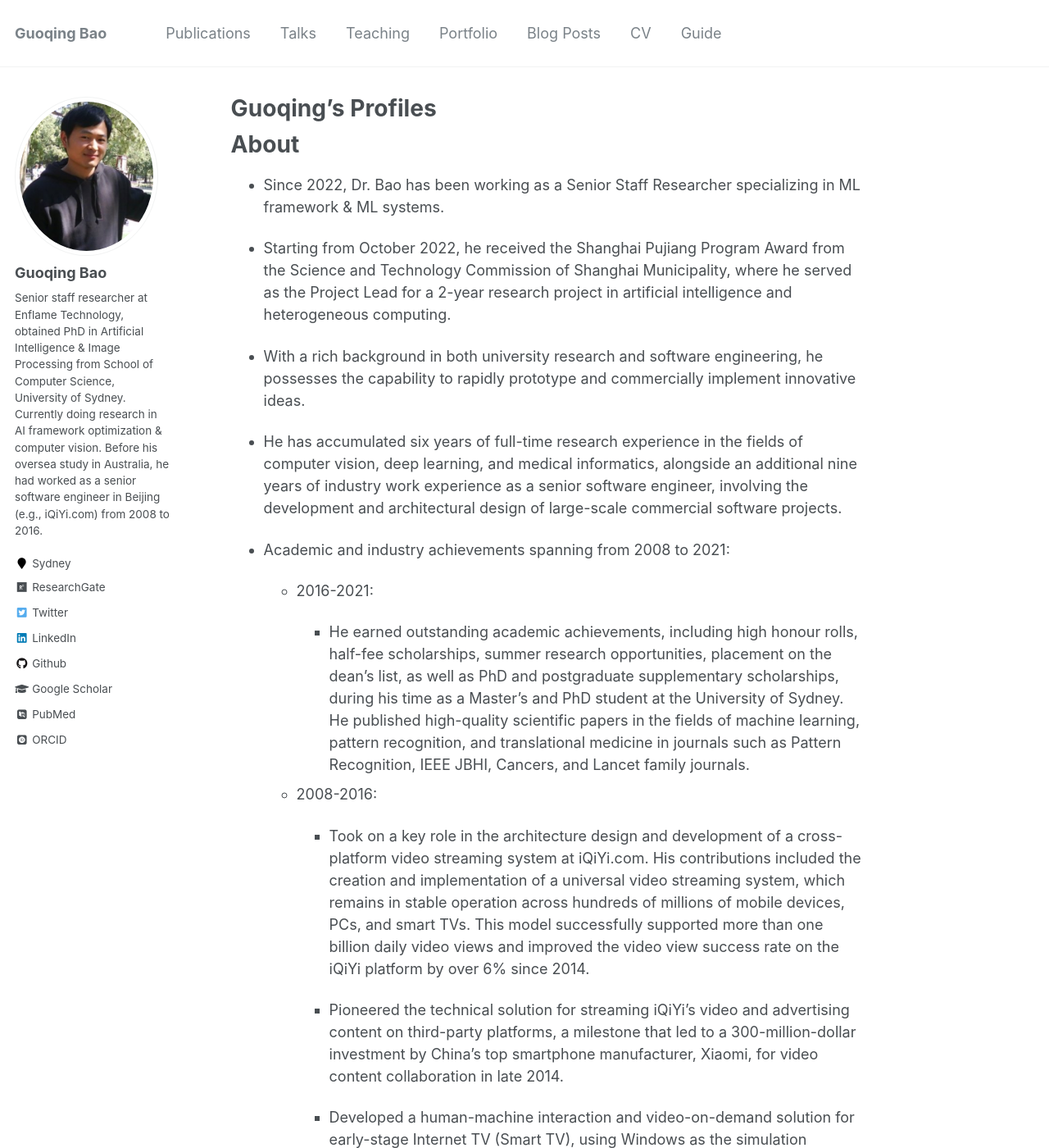
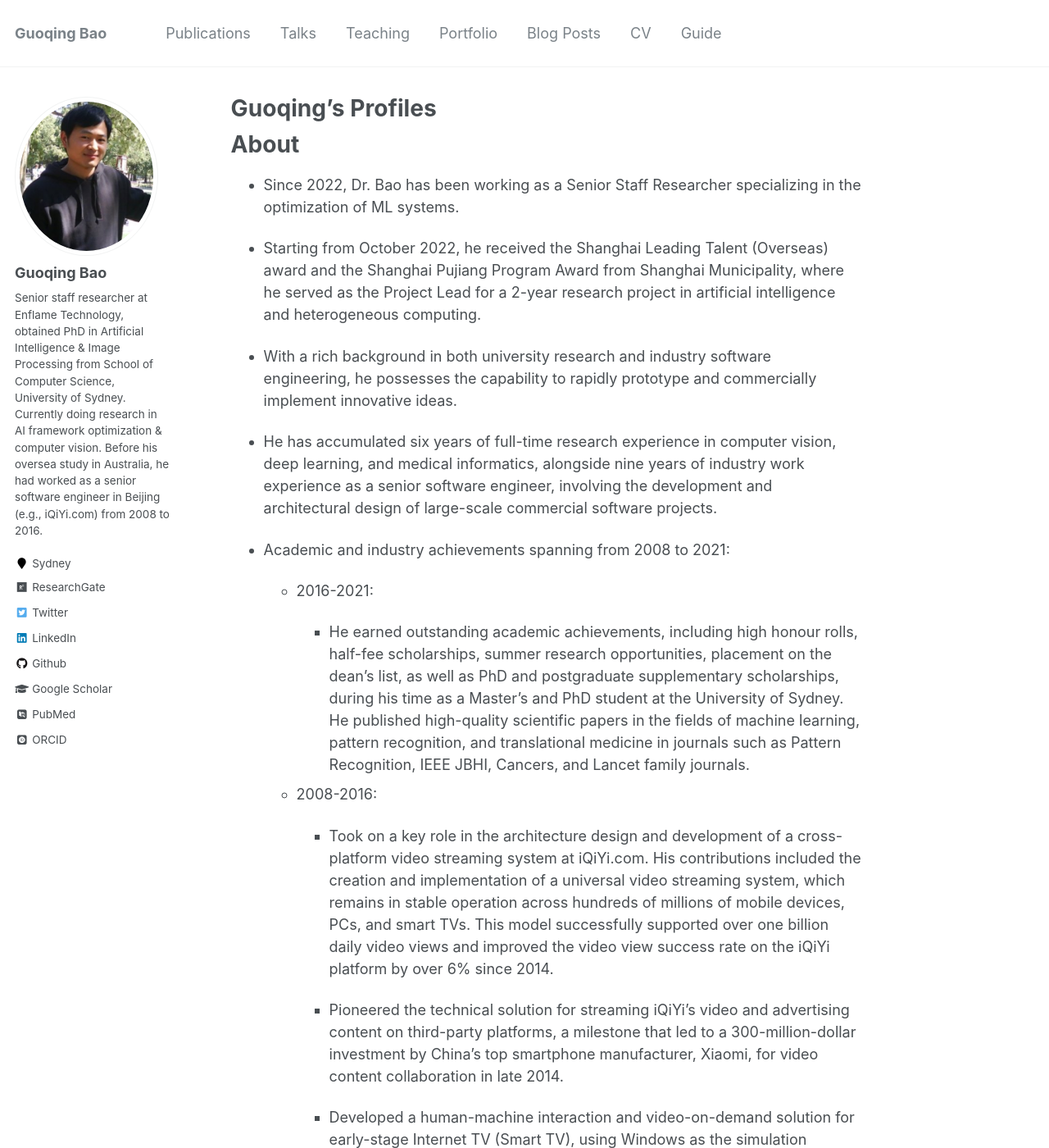
Before and after one commit to guoqingbao/guoqingbao.github.io, a Jekyll site: the page built from _pages/about.md, in a window 1280 px wide and 1400 px high. Shown: the whole window at 82% size. Built offline with Jekyll 4.4.1, drawn with Linux system fonts in a browser that asks for light colours; some web fonts are replaced; some of the changed text lies outside the part shown.

Commit message:
Update about.md

```diff
--- a/_pages/about.md
+++ b/_pages/about.md
@@ -12,13 +12,13 @@ redirect_from:
 
 About
 ======
-* Since 2022, Dr. Bao has been working as a Senior Staff Researcher specializing in ML framework & ML systems.
+* Since 2022, Dr. Bao has been working as a Senior Staff Researcher specializing in the optimization of ML systems.
 
-* Starting from October 2022, he received the Shanghai Pujiang Program Award from the Science and Technology Commission of Shanghai Municipality, where he served as the Project Lead for a 2-year research project in artificial intelligence and heterogeneous computing.
+* Starting from October 2022, he received the Shanghai Leading Talent (Overseas) award and the Shanghai Pujiang Program Award from Shanghai Municipality, where he served as the Project Lead for a 2-year research project in artificial intelligence and heterogeneous computing.
 
-* With a rich background in both university research and software engineering, he possesses the capability to rapidly prototype and commercially implement innovative ideas.
+* With a rich background in both university research and industry software engineering, he possesses the capability to rapidly prototype and commercially implement innovative ideas.
 
-* He has accumulated six years of full-time research experience in the fields of computer vision, deep learning, and medical informatics, alongside an additional nine years of industry work experience as a senior software engineer, involving the development and architectural design of large-scale commercial software projects.
+* He has accumulated six years of full-time research experience in computer vision, deep learning, and medical informatics, alongside nine years of industry work experience as a senior software engineer, involving the development and architectural design of large-scale commercial software projects.
 
 * Academic and industry achievements spanning from 2008 to 2021:
 
@@ -28,7 +28,7 @@ About
 
   * 2008-2016:
 
-    * Took on a key role in the architecture design and development of a cross-platform video streaming system at iQiYi.com. His contributions included the creation and implementation of a universal video streaming system, which remains in stable operation across hundreds of millions of mobile devices, PCs, and smart TVs. This model successfully supported more than one billion daily video views and improved the video view success rate on the iQiYi platform by over 6% since 2014.
+    * Took on a key role in the architecture design and development of a cross-platform video streaming system at iQiYi.com. His contributions included the creation and implementation of a universal video streaming system, which remains in stable operation across hundreds of millions of mobile devices, PCs, and smart TVs. This model successfully supported over one billion daily video views and improved the video view success rate on the iQiYi platform by over 6% since 2014.
 
     * Pioneered the technical solution for streaming iQiYi's video and advertising content on third-party platforms, a milestone that led to a 300-million-dollar investment by China's top smartphone manufacturer, Xiaomi, for video content collaboration in late 2014.
 
@@ -44,6 +44,8 @@ Education
 
 Academic Awards
 ======
+* Shanghai Municipality
+  * **Shanghai Leading Talent (Overseas) Award** (09/2023)
 * Science and Technology Commission of Shanghai Municipality
   * **Shanghai Pujiang Program Award** (10/2022)
 * School of Computer Science, University of Sydney
```
Also changed, not shown: other parts of _pages/about.md (+1 -1 lines).
